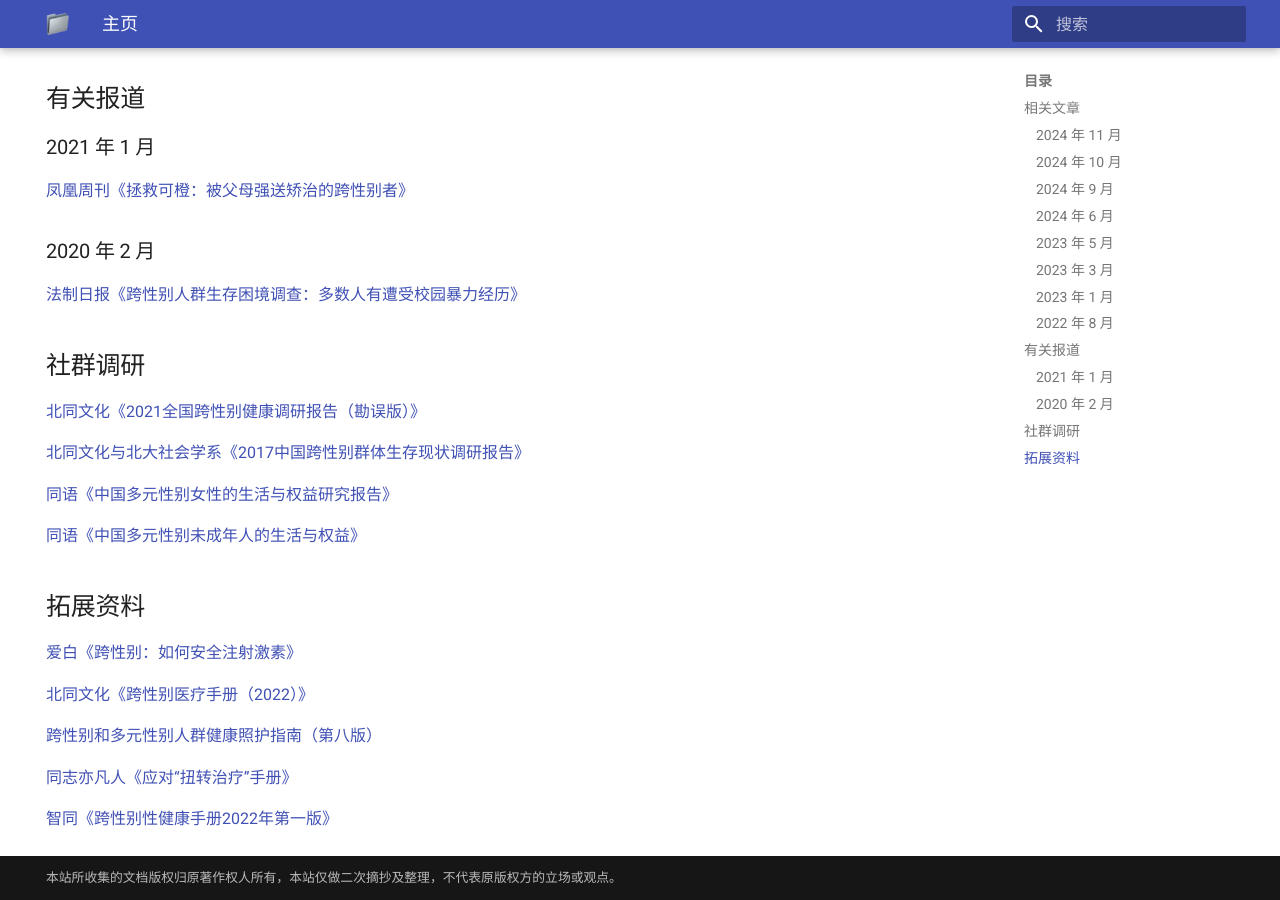
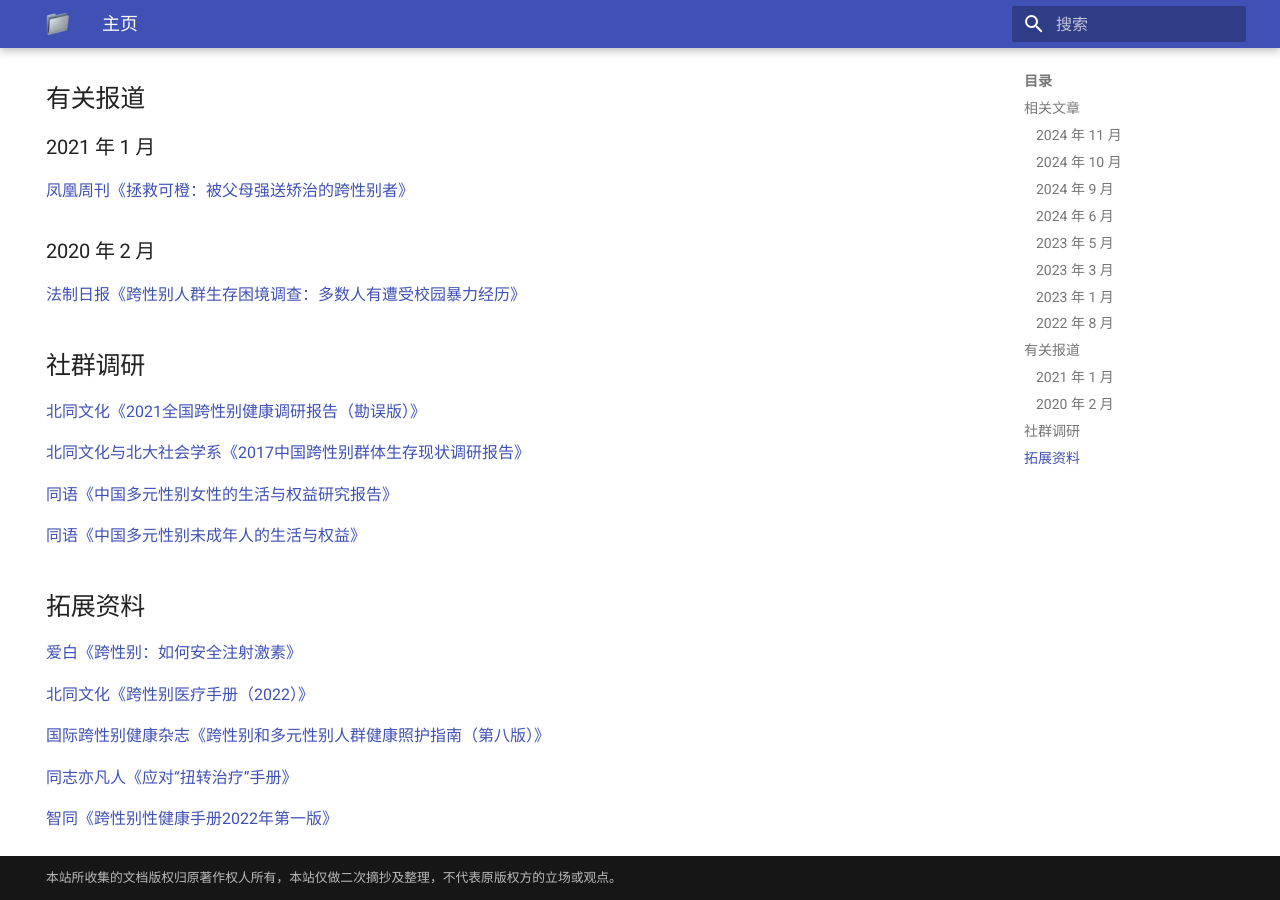
Before and after one commit to ChisakaKanako/docs, an MkDocs documentation site: the page built from docs/index.md, in a window 1280 px wide and 900 px high, scrolled down 986 px. Built offline with MkDocs 1.6.1 and Material for MkDocs 9.7.7, drawn with Linux system fonts in a browser that asks for light colours.

Commit message:
重命名文档

```diff
--- a/docs/index.md
+++ b/docs/index.md
@@ -64,7 +64,7 @@ hide:
 
 [北同文化《跨性别医疗手册（2022）》](static/pdf/北同文化《跨性别医疗手册（2022）》.pdf)
 
-[跨性别和多元性别人群健康照护指南（第八版）](static/pdf/跨性别和多元性别人群健康照护指南（第八版）.pdf)
+[国际跨性别健康杂志《跨性别和多元性别人群健康照护指南（第八版）》](static/pdf/国际跨性别健康杂志《跨性别和多元性别人群健康照护指南（第八版）》.pdf)
 
 [同志亦凡人《应对“扭转治疗”手册》](static/pdf/同志亦凡人《应对“扭转治疗”手册》.pdf)
 
```
Also changed, not shown: site/index.html, site/search/search_index.json, 4 other files.
